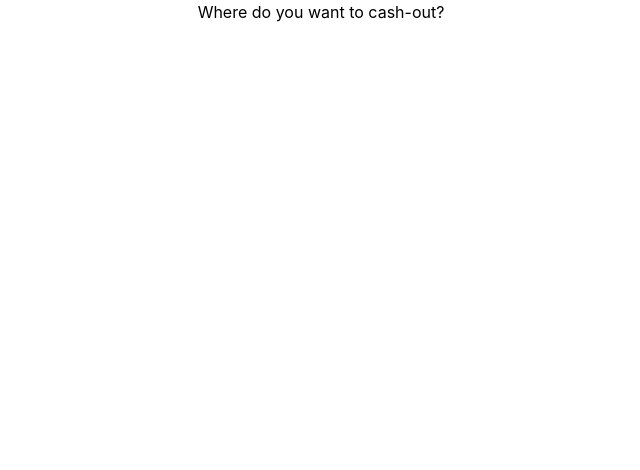
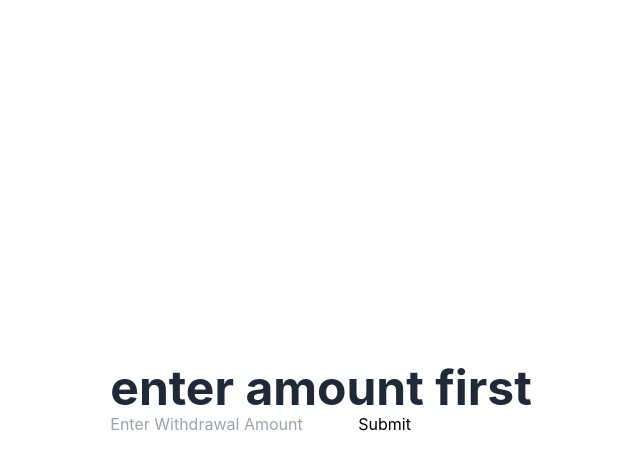
Before and after one commit to p3rc1us/user-banking-experience, a React (Create React App) app: page /withdraw in a window 1280 px wide. Shown: the top 470 px of the page, without its empty margins (319-959 px from the left). Built offline with nearby package versions, Linux system fonts and the light colour scheme.

Commit message:
DEPOSIT AND WITHDRAW NOW WORKING WITH CONTEXT!

```diff
--- a/src/App.js
+++ b/src/App.js
@@ -5,11 +5,13 @@ import Deposit from './Pages/Deposit.jsx';
 import Transfer from './Pages/Transfer.jsx';
 import Withdraw from './Pages/Withdraw.jsx';
 import Help from './Pages/Help.jsx';
+import { MyContextProvider } from './Components/Context.jsx';
 
 
 
 function App() {
   return (
+    <MyContextProvider>
     <div className="App">
       <BrowserRouter>
         <Routes>
@@ -21,6 +23,7 @@ function App() {
         </Routes>
       </BrowserRouter>
     </div>
+    </MyContextProvider>
   );
 }
 
--- /dev/null
+++ b/src/Components/Context.jsx
@@ -0,0 +1,19 @@
+import React, { createContext, useState } from 'react';
+
+const MyContext = createContext();
+
+const MyContextProvider = ({ children }) => {
+  const [contextValue, setContextValue] = useState(2000);
+
+  const updateContextValue = (newValue) => {
+    setContextValue(newValue);
+  };
+
+  return (
+    <MyContext.Provider value={{ contextValue, updateContextValue }}>
+      {children}
+    </MyContext.Provider>
+  );
+};
+
+export { MyContext, MyContextProvider };
--- a/src/Pages/Dashboard.jsx
+++ b/src/Pages/Dashboard.jsx
@@ -1,39 +1,44 @@
 import React from "react";
-import { useState } from 'react';
 import { useNavigate } from "react-router-dom";
+//1231231//
+import { useContext } from 'react';
+import { MyContext } from '../Components/Context';
+//---------------------//
 
 function Dashboard() {
 
-    const [Transfer, setTransfer] = useState('');
-    const [Balance, setBalance] = useState(2000);
+    // const [Transfer, setTransfer] = useState('');
     const navigate = useNavigate();
 
+    //context provider//
+    const { contextValue } = useContext(MyContext);
+    //----------------------//
 
-    function handleTransfer(e) {
-        e.preventDefault();
+    // function handleTransfer(e) {
+    //     e.preventDefault();
 
-        const transferValue = parseInt(Transfer);
-        if (transferValue >= 0) {
-            if (transferValue > Balance) {
-                alert(`Insufficient funds! You only have $${Balance.toLocaleString()}.`);
-                return;
-        }
+    //     const transferValue = parseInt(Transfer);
+    //     if (transferValue >= 0) {
+    //         if (transferValue > Balance) {
+    //             alert(`Insufficient funds! You only have $${Balance.toLocaleString()}.`);
+    //             return;
+    //     }
 
-        setBalance(Balance - transferValue);
-        setTransfer("");
-        }
+    //     setBalance(Balance - transferValue);
+    //     setTransfer("");
+    //     }
 
-        else {
-            alert("please input right amount to transfer")
-            return;
-        }
-    }
+    //     else {
+    //         alert("please input right amount to transfer")
+    //         return;
+    //     }
+    // }
 
 return(
     <fieldset className="grid mt-72 grid-cols-4 grid-rows-3 gap-3 mainContainer">
         <div className="rounded-xl w-96 h-72 grid-rows-subgrid col-span-2 row-span-2 row-start-1 flex justify-center items-center flex-col border border-slate-700">
-            <h1 className="text-6xl font-bold">${Balance.toLocaleString()}</h1>
-            <form onSubmit={handleTransfer}>
+            <h1 className="text-6xl font-bold">${contextValue.toLocaleString()}</h1>
+            {/* <form onSubmit={handleTransfer}>
             <input
             type="number"
             value={Transfer}
@@ -41,7 +46,7 @@ return(
             onChange={(event) => setTransfer(event.target.value)}
             />
             <button type="submit">Transfer</button>
-            </form>
+            </form> */}
         </div>
 
         <div className="rounded-xl flex justify-center items-center flex-col border border-slate-700">
--- a/src/Pages/Deposit.jsx
+++ b/src/Pages/Deposit.jsx
@@ -1,27 +1,42 @@
 import { useState } from "react";
 import TransactionChoices from "../Components/TransactionChoices";
 
+//-------------//
 function Deposit() {
 
-  const [ isAmountEntered, setIsAmountEntered ] = useState(false)
+  const [ isAmountEntered, setIsAmountEntered ] = useState(false);
+  const [ depositAmount, setDepositAmount ] = useState('');
 
-  const handleFormSubmit = (e)  => {
+
+  const handleInputChange = (e) => {
+    setDepositAmount(e.target.value);
+  };
+
+  const handleModify = (e)  => {
     e.preventDefault();
-    setIsAmountEntered(true);
-  }
+    if (Number(depositAmount) < 5000) {
+      setIsAmountEntered(true);
+    }
+    else {
+      alert("Deposit amount must be less than $5000");
+    }
+    }
+
+  //------------------------------//
+
 
   return (
   <div className="flex justify-center items-center h-screen w-screen">
 
     {isAmountEntered ? null : (
     <form
-    onSubmit={handleFormSubmit}>
+    onSubmit={handleModify}>
+
       <h1 className='text-5xl font-bold text-gray-800'>enter amount first</h1>
-      <input
-      type="number"
-      placeholder="Enter Amount"
-      >
-      </input>
+      <input type="number"
+      value={depositAmount}
+      onChange={handleInputChange}
+      placeholder="Enter Deposit Amount"/>
       <button type="submit">Submit</button>
     </form>
     )}
--- a/src/Pages/Withdraw.jsx
+++ b/src/Pages/Withdraw.jsx
@@ -1,9 +1,61 @@
-import React from "react";
+import { useState } from "react";
+import TransactionChoices from "../Components/TransactionChoices";
+import { MyContext } from '../Components/Context';
+import { useContext } from 'react';
 
-function Deposit() {
+function Withdraw() {
+
+  const [ isAmountEntered, setIsAmountEntered ] = useState(false);
+  const { contextValue } = useContext(MyContext);
+  const balance = Number(contextValue)
+  const [ withdrawAmount, setWithdrawAmount ] = useState('');
+
+
+  const handleInputChange = (e) => {
+    setWithdrawAmount(e.target.value);
+  };
+
+  const handleModify = (e)  => {
+    e.preventDefault();
+    if (Number(withdrawAmount) < balance) {
+      setIsAmountEntered(true);
+      alert (`$${withdrawAmount} is reserved for withdrawal`)
+
+      // if (Number(withdrawAmount) === 0-9) {
+      // alert("The minimum withdrawal amount is $10")
+    }
+    else {
+      alert(`Withdrawal exceeds your balance of $${balance.toLocaleString()}`);
+    }
+    }
+
   return (
-    <h1>Where do you want to cash-out?</h1>
+    <div className="flex justify-center items-center h-screen w-screen">
+
+    {isAmountEntered ? null : (
+    <form
+    onSubmit={handleModify}>
+      <h1 className='text-5xl font-bold text-gray-800'>enter amount first</h1>
+      <input type="number"
+      value={withdrawAmount}
+      onChange={handleInputChange}
+      placeholder="Enter Withdrawal Amount"
+      />
+      <button type="submit">Submit</button>
+    </form>
+    )}
+
+    {isAmountEntered ? (
+
+    <div className="flex-col flex items-center border-2 h-5/6 w-1/3 pt-6 rounded-xl">
+    <span className="text-2xl mb-6">Where do you want to cash-out?</span>
+    <TransactionChoices />
+    </div>
+    ) : null }
+
+  </div>
+
 )
 }
 
-export default Deposit;
+export default Withdraw;
```
